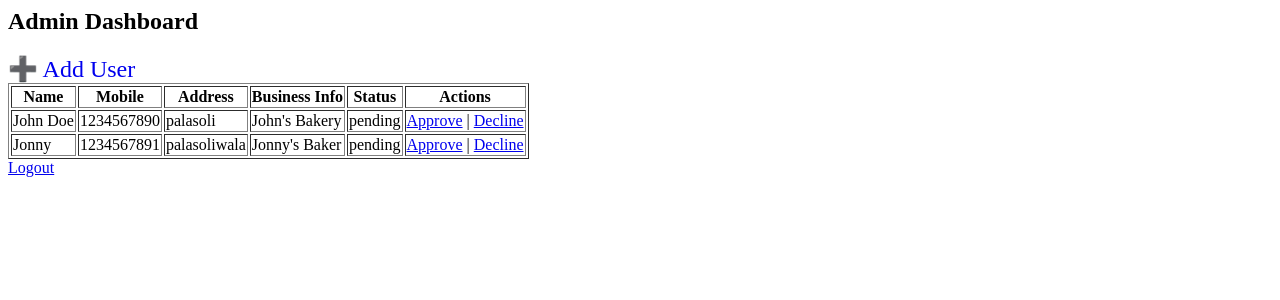
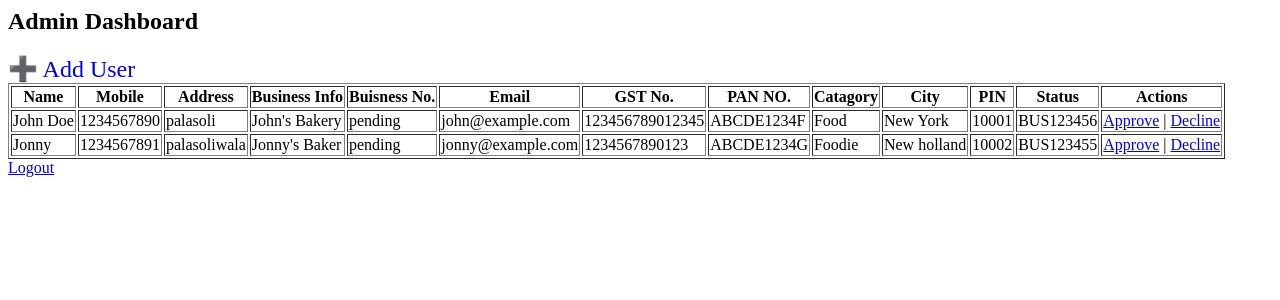
Before and after one commit to Diintech3/dashboardAi, a Django app: template my_app/templates/admin_dashboard.html in a window 1280 px wide. Shown: the top 300 px of the page. Run offline with Django 5.2, Linux system fonts and the light colour scheme; the template is opened without the code that fills it: values that come from a table or form of the project are taken from there, others are empty; data comes from the database, SQL or seed files in the repository; both versions use the stored data as it was after the commit.

Commit message:
new param added

```diff
--- a/my_app/admin.py
+++ b/my_app/admin.py
@@ -3,6 +3,6 @@ from .models import BusinessInquiry
 
 @admin.register(BusinessInquiry)
 class BusinessInquiryAdmin(admin.ModelAdmin):
-    list_display = ('name', 'business_name', 'mobile', 'status', 'created_at')
+    list_display = ('name', 'business_name', 'mobile', 'email', 'gstnumber', 'pannumber', 'category', 'city', 'pin', 'business_number', 'status', 'created_at')
     list_filter = ('status', 'created_at')
-    search_fields = ('name', 'business_name', 'mobile')
+    search_fields = ('name', 'business_name', 'mobile', 'email', 'gstnumber', 'pannumber', 'category', 'city', 'pin', 'business_number')
--- a/my_app/forms.py
+++ b/my_app/forms.py
@@ -4,4 +4,4 @@ from .models import BusinessInquiry
 class BusinessInquiryForm(forms.ModelForm):
     class Meta:
         model = BusinessInquiry
-        fields = ['name', 'mobile', 'address', 'business_name']  # username, password HATADIYA
+        fields = ['name', 'mobile', 'address', 'business_name', 'email', 'gstnumber', 'pannumber', 'category', 'city', 'pin', 'business_number']  # username, password HATADIYA
--- a/my_app/models.py
+++ b/my_app/models.py
@@ -1,12 +1,29 @@
 from django.db import models
 from django.contrib.auth.models import User
+from django.core.exceptions import ValidationError
+import re
+
+
+def validate_pan_number(value):
+    # PAN number ka format: 5 letters + 4 digits + 1 letter (eg. ABCDE1234F)
+    pan_regex = r'^[A-Z]{5}[0-9]{4}[A-Z]{1}$'
+    if not re.match(pan_regex, value):
+        raise ValidationError('Invalid PAN number format.')
+
 
 class BusinessInquiry(models.Model):
-    user = models.ForeignKey(User, on_delete=models.CASCADE)
-    name = models.CharField(max_length=100)
-    mobile = models.CharField(max_length=15)
-    address = models.TextField()
-    business_name = models.CharField(max_length=255)
+    user = models.ForeignKey(User, on_delete=models.CASCADE, default=1)
+    name = models.CharField(max_length=100, default='N/A')
+    mobile = models.CharField(max_length=15, default='0000000000')
+    address = models.TextField(default='No Address Provided')
+    business_name = models.CharField(max_length=255, default='No Business Name')
+    email = models.EmailField(default='example@example.com')
+    gstnumber = models.CharField(max_length=15, unique=True, default='0000000000')
+    pannumber = models.CharField(max_length=10, unique=True, validators=[validate_pan_number], default='AAAAA0000A')
+    category = models.CharField(max_length=50, default='Uncategorized')
+    city = models.CharField(max_length=50, default='Unknown City')
+    pin = models.CharField(max_length=6, default='000000')
+    business_number = models.CharField(max_length=15, unique=True, default='0000000000', blank=True)
 
     STATUS_CHOICES = [
         ('pending', 'Pending'),
@@ -15,7 +32,7 @@ class BusinessInquiry(models.Model):
     ]
     status = models.CharField(max_length=10, choices=STATUS_CHOICES, default='pending')
     created_at = models.DateTimeField(auto_now_add=True)
-    is_admin_created = models.BooleanField(default=False)  # New field
+    is_admin_created = models.BooleanField(default=False)  # Default to False for admin created
 
     def __str__(self):
         return f"{self.name} - {self.status}"
--- a/my_app/templates/admin_dashboard.html
+++ b/my_app/templates/admin_dashboard.html
@@ -58,6 +58,13 @@
         <th>Mobile</th>
         <th>Address</th>
         <th>Business Info</th>
+        <th>Buisness No.</th>
+        <th>Email</th>
+        <th>GST No.</th>
+        <th>PAN NO.</th>
+        <th>Catagory</th>
+        <th>City</th>
+        <th>PIN</th>
         <th>Status</th>
         <th>Actions</th>
     </tr>
@@ -69,6 +76,13 @@
         <td>{{ inquiry.address }}</td>
         <td>{{ inquiry.business_name }}</td>
         <td>{{ inquiry.status }}</td>
+        <td>{{ inquiry.email }}</td>
+        <td>{{ inquiry.gstnumber }}</td>
+        <td>{{ inquiry.pannumber }}</td>
+        <td>{{ inquiry.category }}</td>
+        <td>{{ inquiry.city }}</td>
+        <td>{{ inquiry.pin }}</td>
+        <td>{{ inquiry.business_number }}</td>
         <td>
             {% if inquiry.status == 'pending' %}
                 <a href="{% url 'approve_inquiry' inquiry.id %}">Approve</a> |
--- a/my_app/urls.py
+++ b/my_app/urls.py
@@ -5,11 +5,11 @@ from django.contrib.auth.views import LoginView, LogoutView
 
 urlpatterns = [
     path("", home, name="home"),
-    path('inquiry_form/', business_inquiry, name='business_inquiry_api'),
-    path('admin-dashboard/', admin_dashboard, name='admin_dashboard'),
-    path('create-user/', create_user, name='create_user'),
-    path('approve/<int:inquiry_id>/', approve_inquiry, name='approve_inquiry'),
-    path('decline/<int:inquiry_id>/', decline_inquiry, name='decline_inquiry'),
-    path('admin-login/', admin_login, name='admin_login'),
+    path('api/inquiry_form/', business_inquiry, name='business_inquiry_api'),
+    path('api/admin-dashboard/', admin_dashboard, name='admin_dashboard'),
+    path('api/create-user/', create_user, name='create_user'),
+    path('api/approve/<int:inquiry_id>/', approve_inquiry, name='approve_inquiry'),
+    path('api/decline/<int:inquiry_id>/', decline_inquiry, name='decline_inquiry'),
+    path('api/admin-login/', admin_login, name='admin_login'),
     # path('admin-logout/', LogoutView.as_view(next_page='admin_login'), name='admin_logout'),
 ]
```
Also changed, not shown: my_app/templates/create_user.html (+14 -0 lines), my_app/views.py (+22 -2 lines), db.sqlite3, my_app/migrations/0002_businessinquiry_business_number_and_more.py (added).
